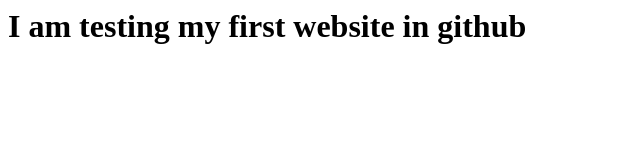
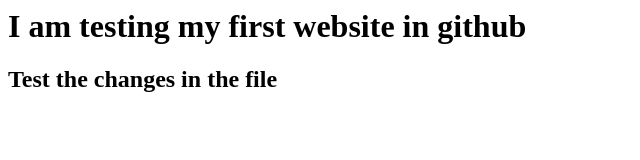
Before and after one commit to anilpulamimagar/test, a plain HTML site: page index.html in a window 1280 px wide. Shown: the whole page, without its empty margins (0-640 px from the left). Drawn offline with Linux system fonts and the light colour scheme.

Commit message:
changed file test

```diff
--- a/index.html
+++ b/index.html
@@ -4,5 +4,6 @@
 </head>
 <body>
 <h1>I am testing my first website in github</h1>
+<h2>Test the changes in the file</h2>
 </body>
 </html>
```
